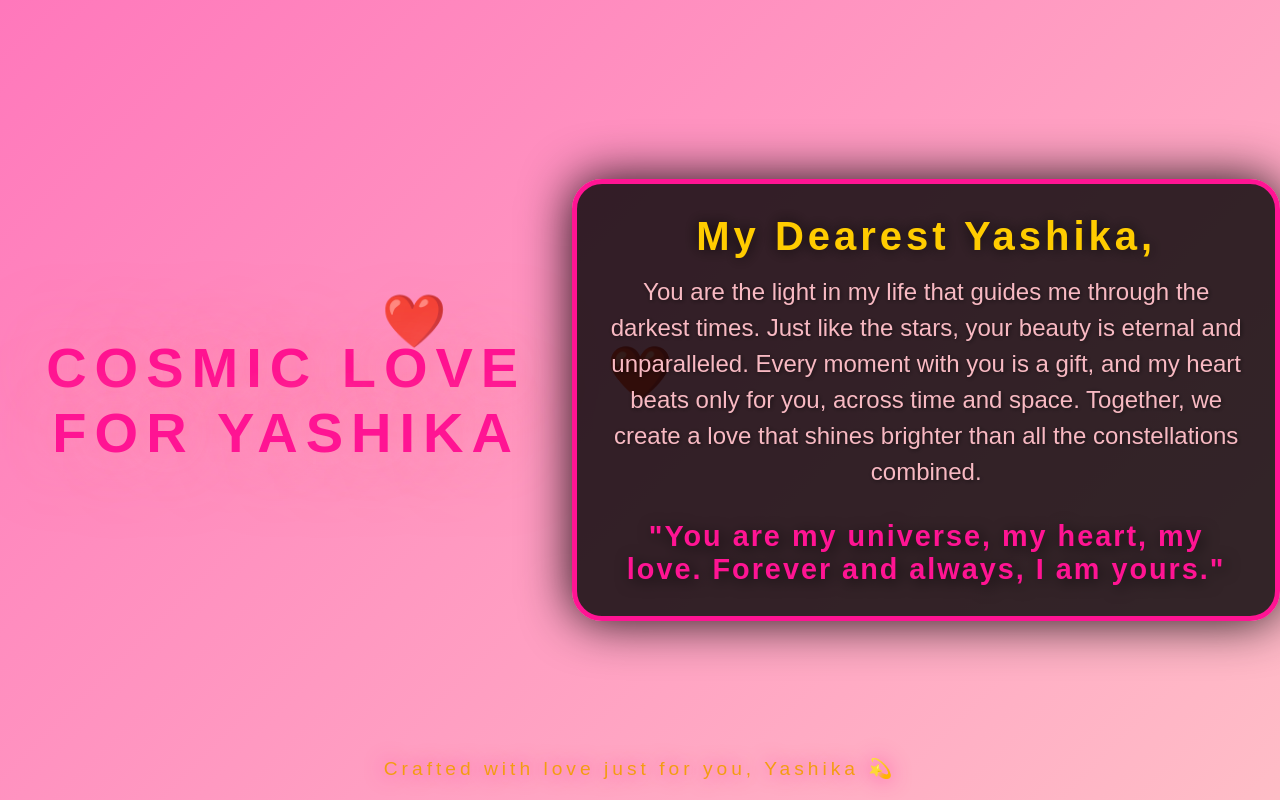
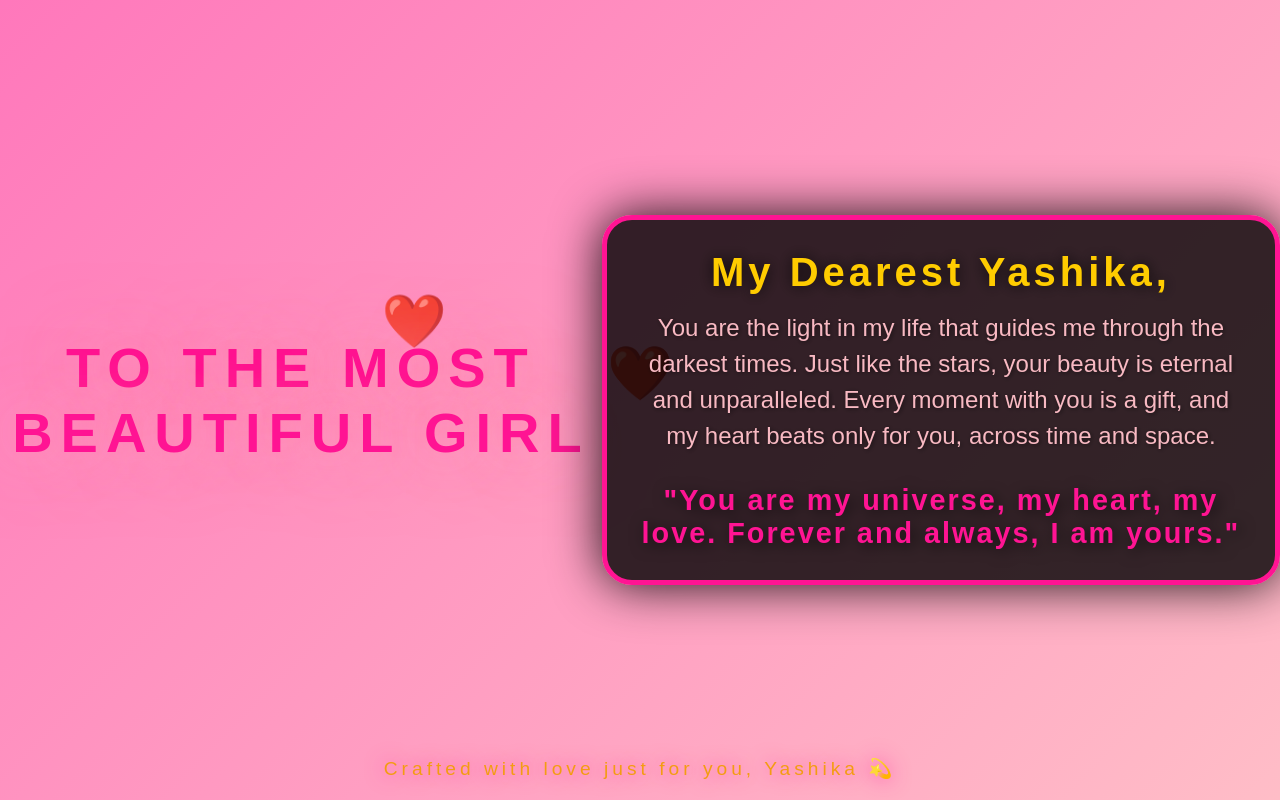
Before and after one commit to anshul0074/card, a plain HTML site: page index.html in a window 1280 px wide. Drawn offline with Linux system fonts and the light colour scheme.

Commit message:
Update index.html

```diff
--- a/index.html
+++ b/index.html
@@ -197,14 +197,14 @@
 
     <!-- Header -->
     <header>
-        <h1>Cosmic Love for Yashika</h1>
+        <h1>To the most beautiful girl</h1>
     </header>
 
     <!-- Main Card -->
     <div class="card">
         <h2>My Dearest Yashika,</h2>
         <p>
-            You are the light in my life that guides me through the darkest times. Just like the stars, your beauty is eternal and unparalleled. Every moment with you is a gift, and my heart beats only for you, across time and space. Together, we create a love that shines brighter than all the constellations combined.
+            You are the light in my life that guides me through the darkest times. Just like the stars, your beauty is eternal and unparalleled. Every moment with you is a gift, and my heart beats only for you, across time and space.
         </p>
 
         <div class="love-message">
```
